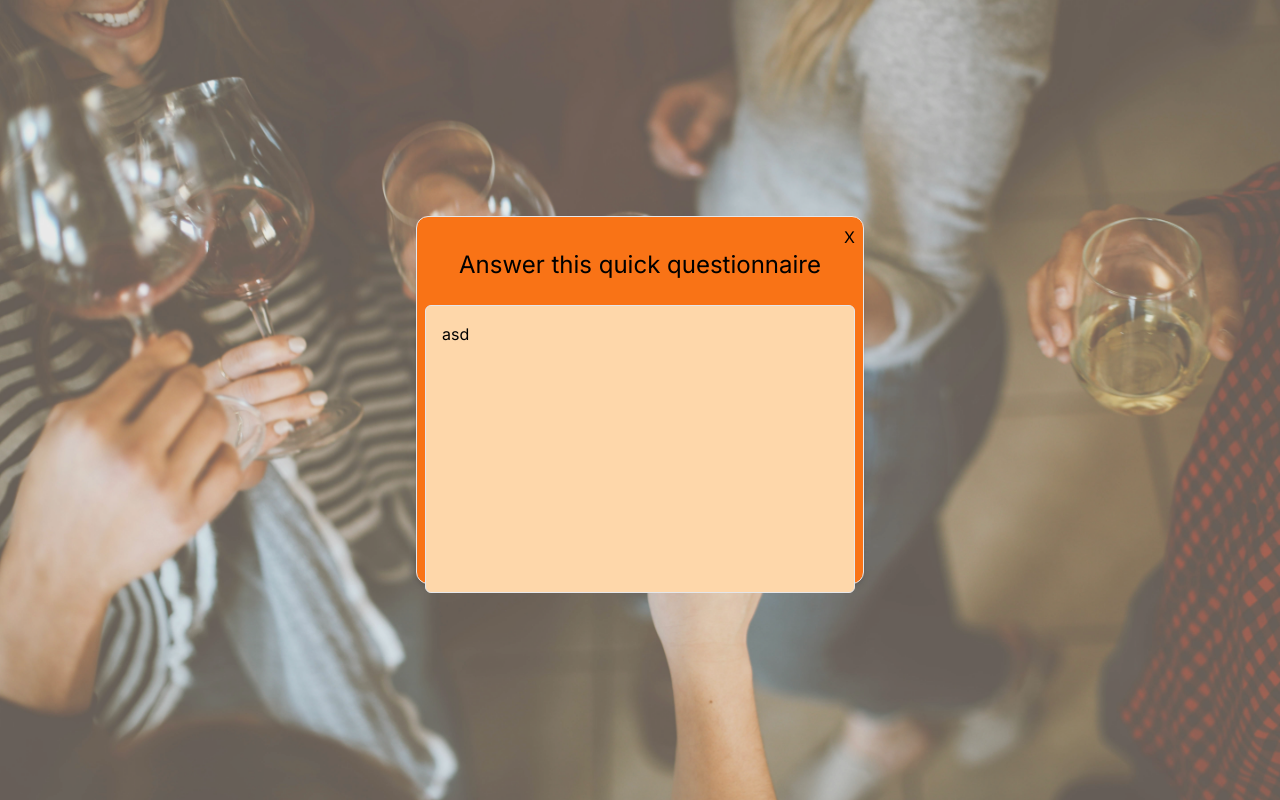
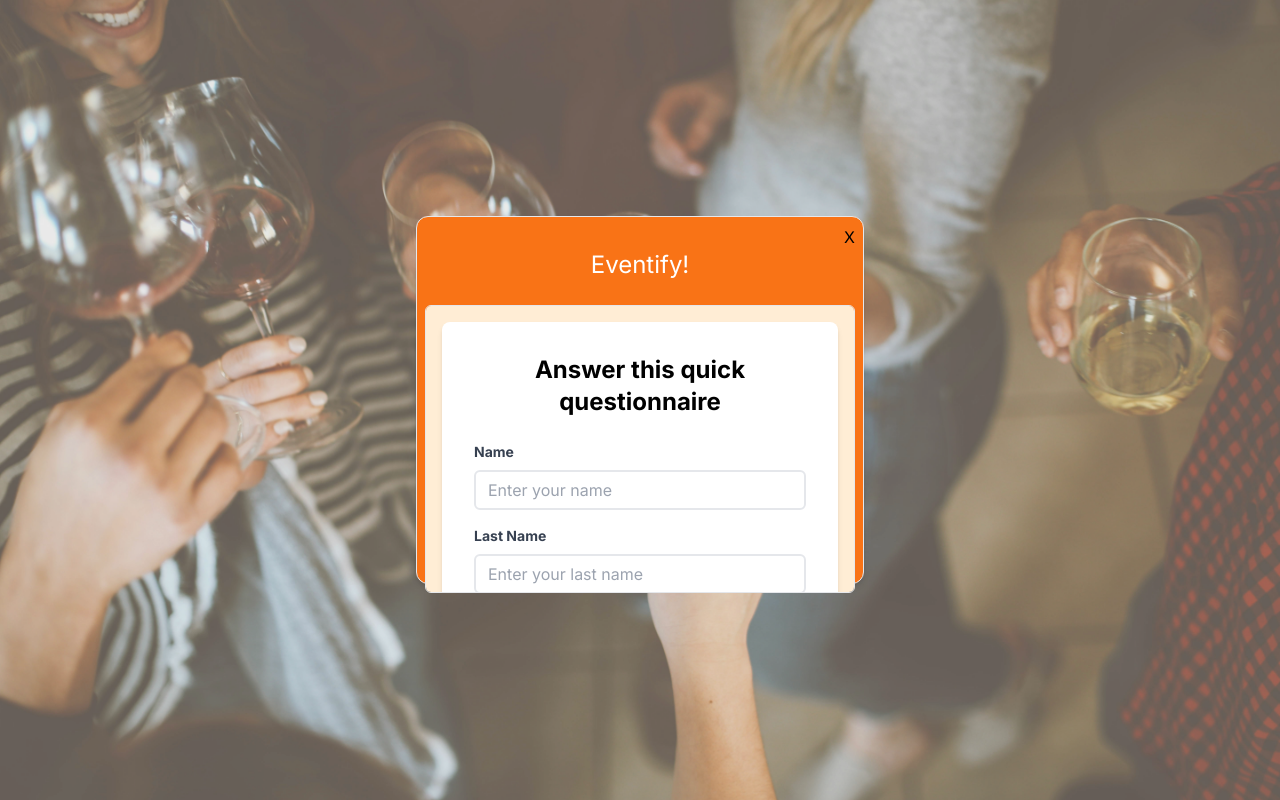
Before and after one commit to Cris3h/Eventify, a Next.js app: page /dashboard in a window 1280 px wide. Built offline with nearby package versions, Linux system fonts and the light colour scheme.

Commit message:
feature: new user form. kinda uggly but itll improve soon

```diff
--- /dev/null
+++ b/src/components/FormNewUser.tsx
@@ -0,0 +1,195 @@
+import React, { useState } from 'react';
+
+const FormComponent = () => {
+  const [formData, setFormData] = useState({
+    name: '',
+    lastName: '',
+    country: '',
+    eventType: '',
+    eventName: '',
+    group: [],
+    newParticipant: {
+      name: '',
+      lastName: '',
+      country: '',
+    }
+  });
+
+  console.log( typeof formData.group, formData.group)
+
+  // Manejar cambios en los inputs individuales
+  const handleInputChange = (event: any) => {
+    const { name, value } = event.target;
+    setFormData({
+      ...formData,
+      [name]: value
+    });
+  };
+
+  // Manejar cambios en los inputs del participante nuevo
+  const handleNewParticipantChange = (event: any) => {
+    const { name, value } = event.target;
+    setFormData({
+      ...formData,
+      newParticipant: {
+        ...formData.newParticipant,
+        [name]: value
+      }
+    });
+  };
+
+
+
+  // Función para manejar el envío del formulario
+  const handleSubmit = (event: any) => {
+    event.preventDefault();
+    console.log(formData); // Aquí puedes hacer lo que quieras con los datos del formulario
+  };
+
+  return (
+
+    <div className="flex items-center justify-center h-fit">
+    <form onSubmit={handleSubmit} className="bg-white shadow-md rounded-lg p-8 max-w-md w-full">
+      <h2 className="text-2xl font-bold text-center mb-6">Answer this quick questionnaire</h2>
+
+      {/* Campo Name */}
+      <div className="mb-4">
+        <label className="block text-gray-700 text-sm font-bold mb-2">Name</label>
+        <input
+          type="text"
+          name="name"
+          value={formData.name}
+          onChange={handleInputChange}
+          className="border-2 border-gray-200 rounded-md w-full py-2 px-3 text-gray-700 leading-tight focus:outline-none focus:border-blue-500"
+          placeholder="Enter your name"
+        />
+      </div>
+
+      {/* Campo Last Name */}
+      <div className="mb-4">
+        <label className="block text-gray-700 text-sm font-bold mb-2">Last Name</label>
+        <input
+          type="text"
+          name="lastName"
+          value={formData.lastName}
+          onChange={handleInputChange}
+          className="border-2 border-gray-200 rounded-md w-full py-2 px-3 text-gray-700 leading-tight focus:outline-none focus:border-blue-500"
+          placeholder="Enter your last name"
+        />
+      </div>
+
+      {/* Campo Country */}
+      <div className="mb-4">
+        <label className="block text-gray-700 text-sm font-bold mb-2">Country</label>
+        <input
+          type="text"
+          name="country"
+          value={formData.country}
+          onChange={handleInputChange}
+          className="border-2 border-gray-200 rounded-md w-full py-2 px-3 text-gray-700 leading-tight focus:outline-none focus:border-blue-500"
+          placeholder="Enter your country"
+        />
+      </div>
+
+      {/* Campo Event Type */}
+      <div className="mb-4">
+        <label className="block text-gray-700 text-sm font-bold mb-2">Event Type</label>
+        <input
+          type="text"
+          name="eventType"
+          value={formData.eventType}
+          onChange={handleInputChange}
+          className="border-2 border-gray-200 rounded-md w-full py-2 px-3 text-gray-700 leading-tight focus:outline-none focus:border-blue-500"
+          placeholder="Enter event type"
+        />
+      </div>
+
+      {/* Campo Event Name */}
+      <div className="mb-4">
+        <label className="block text-gray-700 text-sm font-bold mb-2">Event Name</label>
+        <input
+          type="text"
+          name="eventName"
+          value={formData.eventName}
+          onChange={handleInputChange}
+          className="border-2 border-gray-200 rounded-md w-full py-2 px-3 text-gray-700 leading-tight focus:outline-none focus:border-blue-500"
+          placeholder="Enter event name"
+        />
+      </div>
+
+      {/* Campo Group */}
+      <div className="mb-4">
+        <label className="block text-gray-700 text-sm font-bold mb-2">Group</label>
+        <input
+          type="number"
+          name="group"
+          value={formData.group}
+          onChange={handleInputChange}
+          className="border-2 border-gray-200 rounded-md w-full py-2 px-3 text-gray-700 leading-tight focus:outline-none focus:border-blue-500"
+          placeholder="Enter group number"
+        />
+      </div>
+
+      <h2 className="text-lg font-bold mt-6 mb-2">New Participant:</h2>
+
+
+
+{/*------------------------------------------------------------------------------------------------------------------- */}
+      {/* Campo Name del nuevo participante */}
+      <div className="mb-4">
+        <label className="block text-gray-700 text-sm font-bold mb-2">Name</label>
+        <input
+          type="text"
+          name="name"
+          value={formData.newParticipant.name}
+          onChange={handleNewParticipantChange}
+          className="border-2 border-gray-200 rounded-md w-full py-2 px-3 text-gray-700 leading-tight focus:outline-none focus:border-blue-500"
+          placeholder="Enter new participant's name"
+        />
+      </div>
+
+      {/* Campo Last Name del nuevo participante */}
+      <div className="mb-4">
+        <label className="block text-gray-700 text-sm font-bold mb-2">Last Name</label>
+        <input
+          type="text"
+          name="lastName"
+          value={formData.newParticipant.lastName}
+          onChange={handleNewParticipantChange}
+          className="border-2 border-gray-200 rounded-md w-full py-2 px-3 text-gray-700 leading-tight focus:outline-none focus:border-blue-500"
+          placeholder="Enter new participant's last name"
+        />
+      </div>
+
+      {/* Campo Country del nuevo participante */}
+      <div className="mb-6">
+        <label className="block text-gray-700 text-sm font-bold mb-2">Country</label>
+        <input
+          type="text"
+          name="country"
+          value={formData.newParticipant.country}
+          onChange={handleNewParticipantChange}
+          className="border-2 border-gray-200 rounded-md w-full py-2 px-3 text-gray-700 leading-tight focus:outline-none focus:border-blue-500"
+          placeholder="Enter new participant's country"
+        />
+      </div>
+{/*------------------------------------------------------------------------------------------------------------------- */}
+
+
+
+      {/* Botón de Submit */}
+      <div className="text-center">
+        <button
+          type="submit"
+          className="bg-blue-500 hover:bg-blue-700 text-white font-bold py-2 px-4 rounded focus:outline-none focus:shadow-outline"
+        >
+          Submit
+        </button>
+      </div>
+    </form>
+  </div>
+);
+
+};
+
+export default FormComponent;
--- a/src/components/modals/ModalNewUser.tsx
+++ b/src/components/modals/ModalNewUser.tsx
@@ -1,52 +1,18 @@
 import React, { useState } from "react";
 import { ModalProps } from "@/types";
-
-
+import FormComponent from "../FormNewUser";
 
 const ModalNewUser: React.FC<ModalProps> = ({ modalState }) => {
-  // console.log(modalState);
-
-  const [formData, setFormData] = useState({
-    name: "",
-    lastName: "",
-    country: "",
-    eventType: "",
-    eventName: "",
-    group: 0,
-    newParticipant: {
-      name: '',
-      lastName: '',
-      country: '',
-    }
-
-  });
-
-
-  const createNewPerson = (number: number) => {
-    let peoples = [];
-    for(let i = 0; i < number; i++){
-      peoples.push(number + i)
-    }
-    return peoples
-  }
-
-
-  const handlesubmit = () => {
-    console.log(formData);
-  };
 
   return (
     <>
       {modalState && (
         <div className="">
-          <h2 className="text-center text-2xl mb-6">
-            Answer this quick questionnaire
+          <h2 className="text-center text-2xl mb-6 text-white">
+           Eventify!
           </h2>
-
-          <div className=" bg-orange-200 border rounded-md justify-center align-center h-72 p-4 overflow-y-scroll scrollbar-custom">
-            <form action="submit" onSubmit={handlesubmit}>
-              <p>asd</p>
-            </form>
+          <div className=" bg-orange-100 border rounded-md justify-center align-center h-72 p-4 overflow-y-scroll scrollbar-custom">
+            <FormComponent />
           </div>
         </div>
       )}
```
Also changed, not shown: src/components/ModalStart.tsx (+1 -10 lines).
